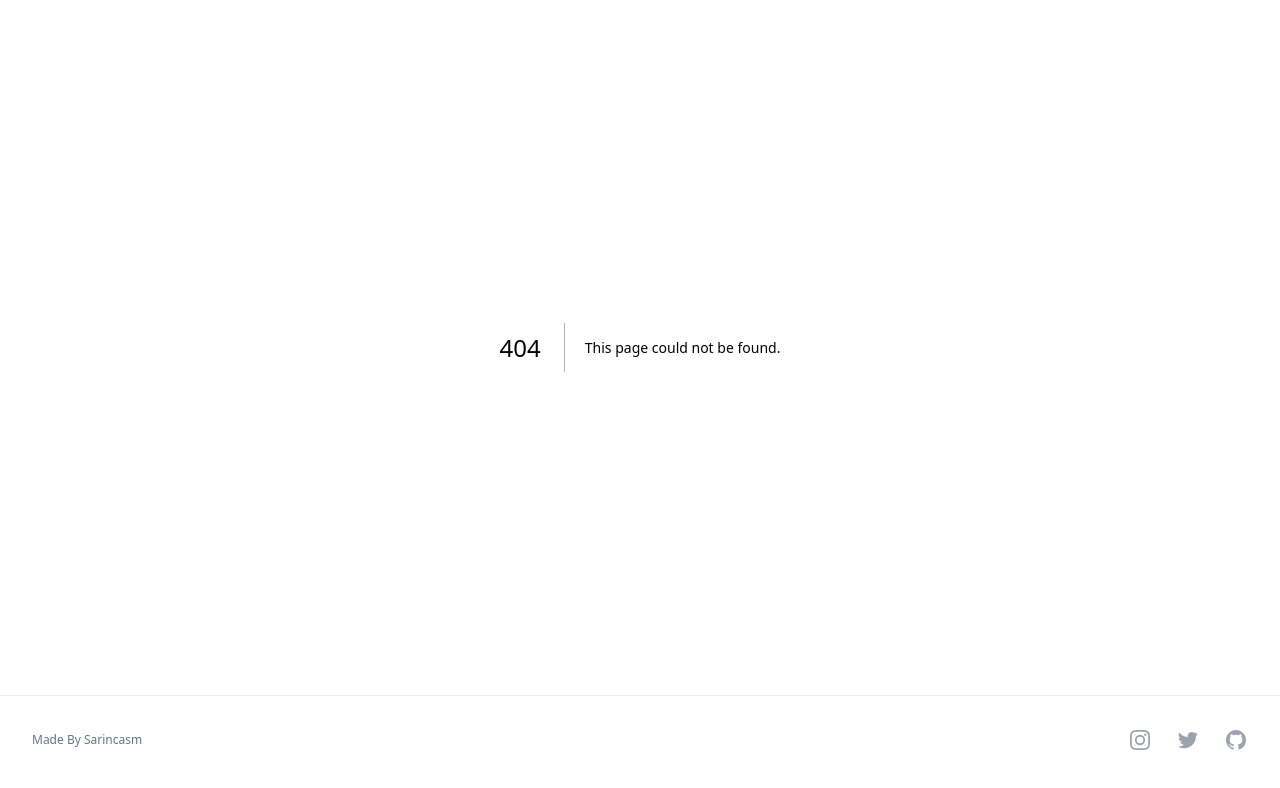
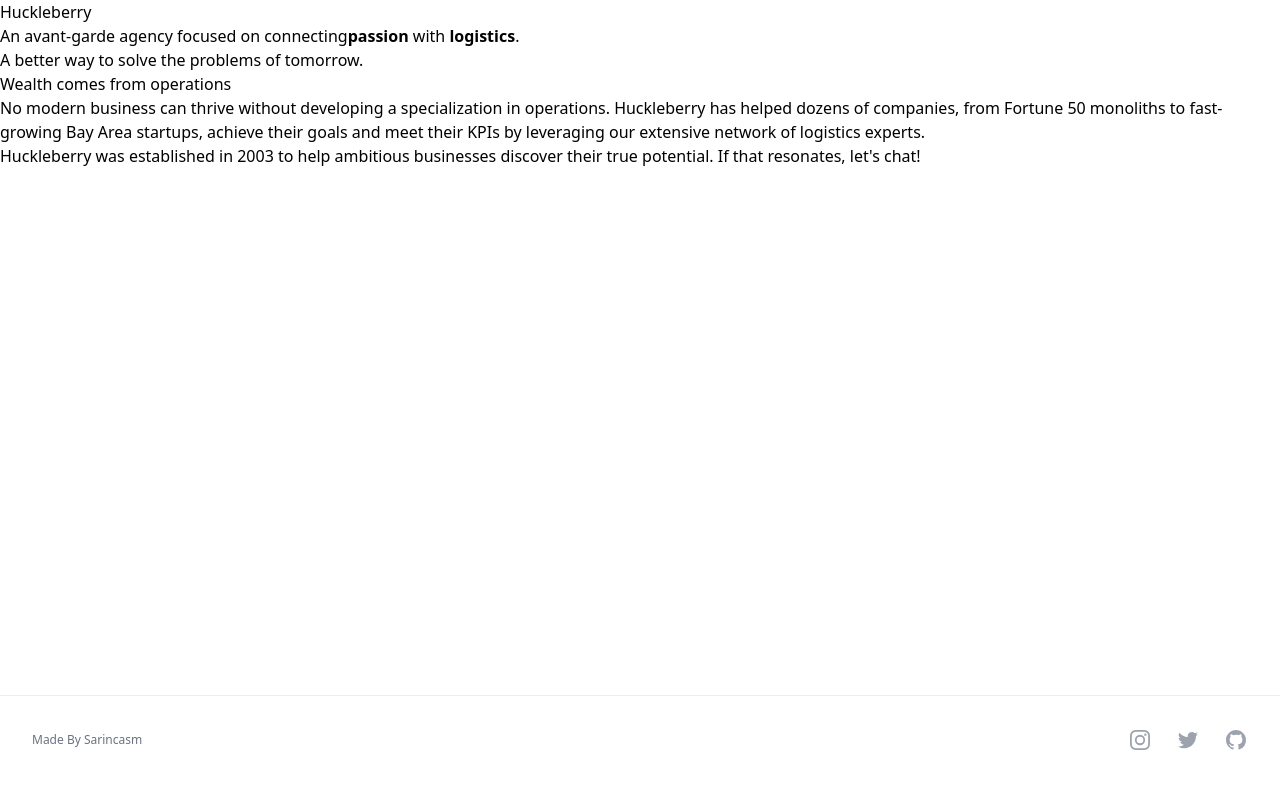
Before and after one commit to sarincasm/jar-of-dirt, a Next.js app in the folder style/css-fundamentals/: page /rendering-logic-i/workshop-agency-page/styled in a window 1280 px wide. Before the commit this address had no page. Shown: the top 788 px of the page. Built offline with nearby package versions, Linux system fonts and the light colour scheme.

Commit message:
CSS Fundamentals Rendering logic workshop: starter

```diff
--- a/style/css-fundamentals/app/rendering-logic-i/page.tsx
+++ b/style/css-fundamentals/app/rendering-logic-i/page.tsx
@@ -23,6 +23,17 @@ export default function Page() {
 				title: 'Rendering Logic I',
 			},
 		},
+		{
+			href: '/workshop-agency-page',
+			title: 'Workshop: Agency Page',
+			description:
+				'Apply all concepts from this module to create a page for an agency',
+			date: '2023-05-18',
+			category: {
+				href: `${base}`,
+				title: 'Workshop',
+			},
+		},
 	].map((post) => ({...post, href: base + post.href}))
 	const mainTitle = 'Module 1: Rendering Logic I'
 	const mainDescription =
--- /dev/null
+++ b/style/css-fundamentals/app/rendering-logic-i/workshop-agency-page/page.tsx
@@ -0,0 +1,32 @@
+import {LinkGrid, GridPost} from '@/components/LinkGrid'
+
+export default function Page() {
+	const base = '/rendering-logic-i/workshop-agency-page'
+	const posts: GridPost[] = [
+		{
+			href: '/unstyled',
+			title: 'Starter: Unstyled',
+			description: 'Base HTML markup with no styling',
+			date: '2023-05-18',
+			category: {
+				href: `${base}`,
+				title: 'Workshop',
+			},
+		},
+		{
+			href: '/styled',
+			title: 'Done: Styled',
+			description: 'Finished project with styles applied',
+			date: '2023-05-18',
+			category: {
+				href: `${base}`,
+				title: 'Workshop',
+			},
+		},
+	].map((post) => ({...post, href: base + post.href}))
+	const mainTitle = 'Workshop: Agency Page'
+	const mainDescription =
+		"In this workshop, we'll build a landing page for a fictional consultancy."
+
+	return LinkGrid({posts, mainTitle, mainDescription})
+}
--- /dev/null
+++ b/style/css-fundamentals/app/rendering-logic-i/workshop-agency-page/styled/page.tsx
@@ -0,0 +1,37 @@
+export default function Page() {
+	return (
+		<>
+			<header>
+				<div>
+					<h1>Huckleberry</h1>
+
+					<p>
+						An avant-garde agency focused on connecting
+						<strong>passion</strong> with <strong>logistics</strong>.
+					</p>
+
+					<p>A better way to solve the problems of tomorrow.</p>
+				</div>
+			</header>
+			<main>
+				<section>
+					<div>
+						<h2>Wealth comes from operations</h2>
+						<p>
+							No modern business can thrive without developing a
+							specialization in operations. Huckleberry has helped dozens
+							of companies, from Fortune 50 monoliths to fast-growing Bay
+							Area startups, achieve their goals and meet their KPIs by
+							leveraging our extensive network of logistics experts.
+						</p>
+						<p>
+							Huckleberry was established in 2003 to help ambitious
+							businesses discover their true potential. If that
+							resonates, let&apos;s chat!
+						</p>
+					</div>
+				</section>
+			</main>
+		</>
+	)
+}
--- /dev/null
+++ b/style/css-fundamentals/app/rendering-logic-i/workshop-agency-page/unstyled/page.tsx
@@ -0,0 +1,37 @@
+export default function Page() {
+	return (
+		<>
+			<header>
+				<div>
+					<h1>Huckleberry</h1>
+
+					<p>
+						An avant-garde agency focused on connecting
+						<strong>passion</strong> with <strong>logistics</strong>.
+					</p>
+
+					<p>A better way to solve the problems of tomorrow.</p>
+				</div>
+			</header>
+			<main>
+				<section>
+					<div>
+						<h2>Wealth comes from operations</h2>
+						<p>
+							No modern business can thrive without developing a
+							specialization in operations. Huckleberry has helped dozens
+							of companies, from Fortune 50 monoliths to fast-growing Bay
+							Area startups, achieve their goals and meet their KPIs by
+							leveraging our extensive network of logistics experts.
+						</p>
+						<p>
+							Huckleberry was established in 2003 to help ambitious
+							businesses discover their true potential. If that
+							resonates, let&apos;s chat!
+						</p>
+					</div>
+				</section>
+			</main>
+		</>
+	)
+}
```
